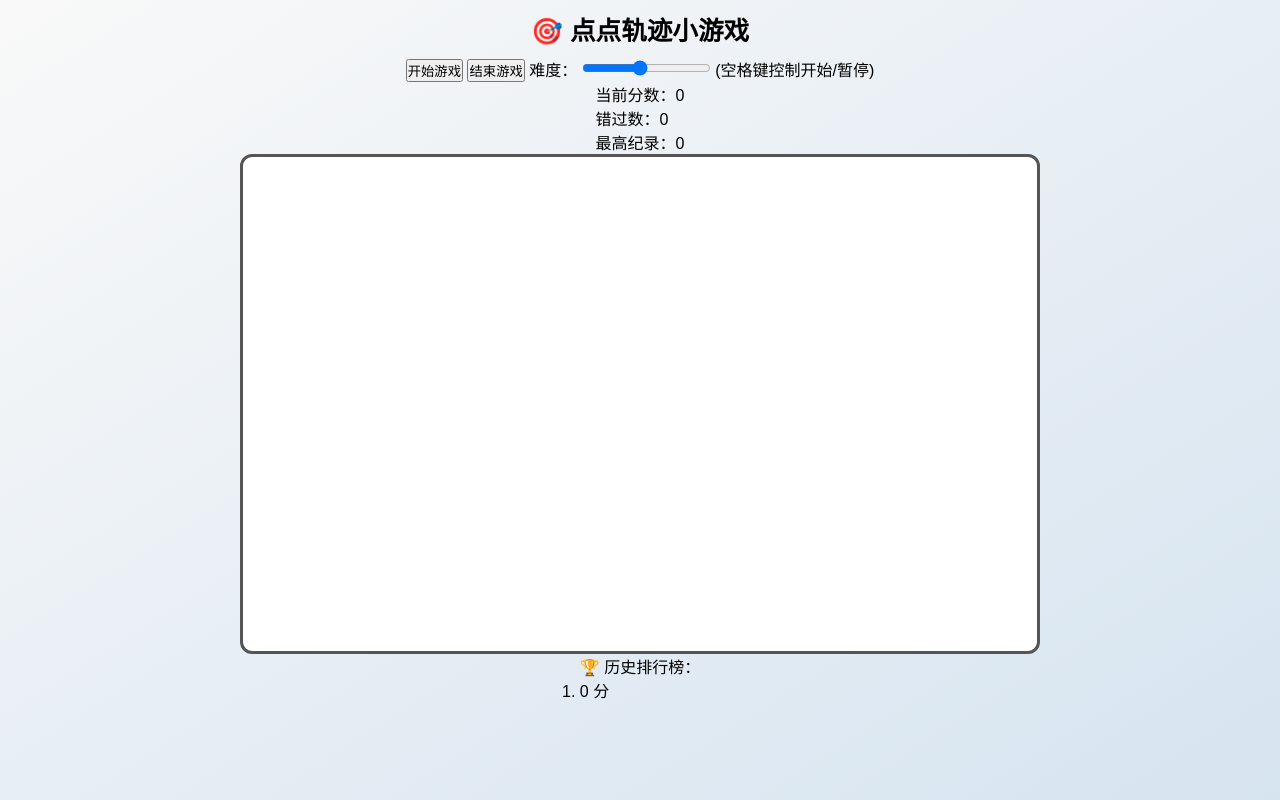
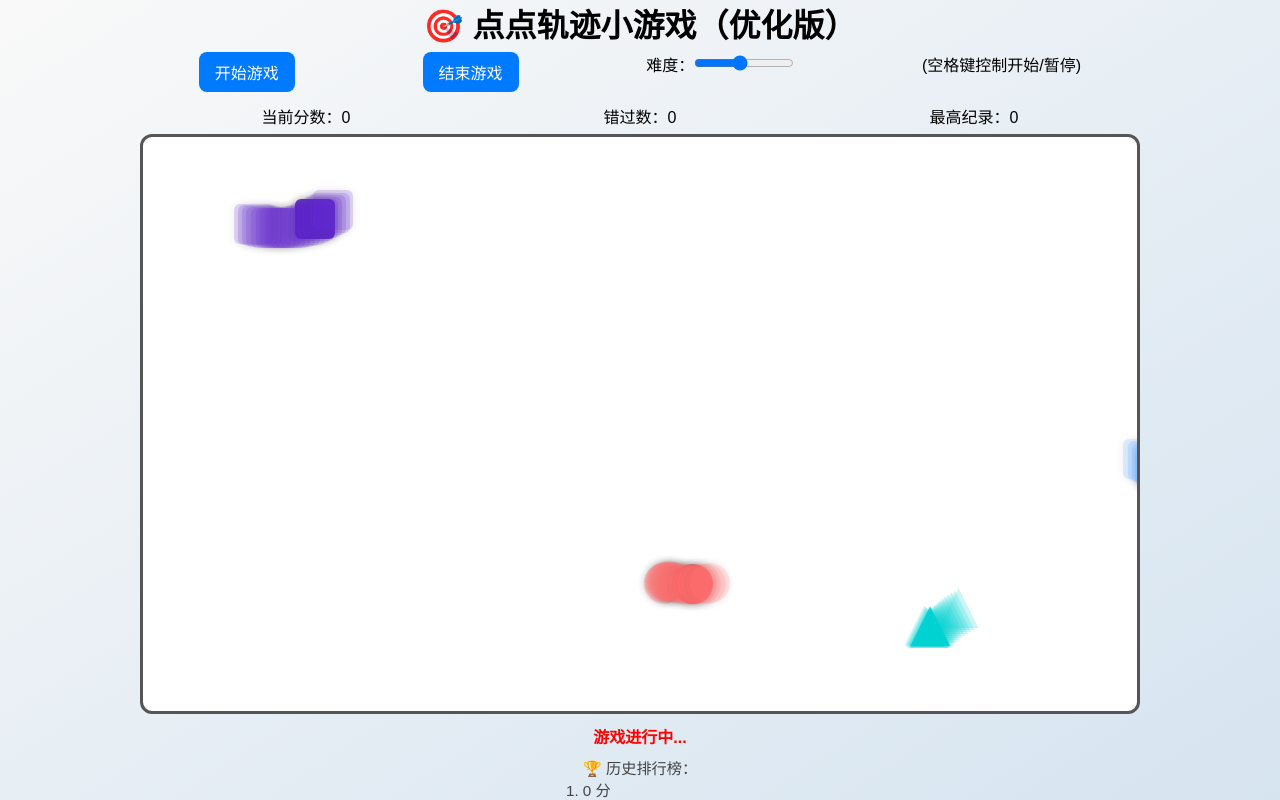
Before and after one commit to Luseduci/dot-game-phone, a plain HTML site: page index.html in a window 1280 px wide. Both pictures are taken after a click on the button "开始游戏". Drawn offline with Linux system fonts and the light colour scheme.

Commit message:
Update index.html

```diff
--- a/index.html
+++ b/index.html
@@ -1,10 +1,9 @@
-
 <!DOCTYPE html>
 <html lang="zh">
 <head>
   <meta charset="UTF-8" />
-  <meta name="viewport" content="width=device-width, initial-scale=1.0, maximum-scale=1.0">
-  <title>点点轨迹小游戏（完整版）</title>
+  <meta name="viewport" content="width=device-width, initial-scale=1.0, maximum-scale=1.0, user-scalable=no" />
+  <title>点点轨迹小游戏（优化版）</title>
   <style>
     * { margin: 0; padding: 0; box-sizing: border-box; }
     body {
@@ -13,41 +12,94 @@
       display: flex;
       flex-direction: column;
       align-items: center;
-      justify-content: start;
+      overflow: hidden;
       height: 100vh;
-      overflow: hidden;
-      touch-action: none;
-      user-select: none;
     }
-    h1 {
-      margin: 10px;
-      font-size: 1.6em;
+    #controls, #scoreBoard {
+      width: 95vw;
+      max-width: 1000px;
+      display: flex;
+      justify-content: space-around;
+      flex-wrap: wrap;
+      gap: 10px;
+      margin: 6px 0;
+      font-size: 1rem;
     }
     #gameArea {
       position: relative;
-      width: 90vw;
-      height: calc(90vw * 0.625);
-      max-width: 800px;
-      max-height: 500px;
+      width: 95vw;
+      height: calc(95vw * 0.625);
+      max-width: 1000px;
+      max-height: 625px;
       border: 3px solid #555;
       border-radius: 12px;
       background: #fff;
       overflow: hidden;
     }
-    canvas {
-      width: 100%;
-      height: 100%;
+    .dot {
+      position: absolute;
+      width: 40px;
+      height: 40px;
+      box-shadow: 0 0 10px rgba(0, 0, 0, 0.3);
+      opacity: 0.9;
+      transition: all 0.1s;
+    }
+    .dot.circle { border-radius: 50%; }
+    .dot.square { border-radius: 6px; }
+    .dot.triangle { clip-path: polygon(50% 0%, 0% 100%, 100% 100%); }
+    .dot:hover { transform: scale(1.2); }
+    .trail {
+      position: absolute;
+      width: 40px;
+      height: 40px;
+      opacity: 0.2;
+      pointer-events: none;
+      z-index: 0;
+    }
+    .particle {
+      position: absolute;
+      width: 6px;
+      height: 6px;
+      border-radius: 50%;
+      pointer-events: none;
+      animation: explode 0.6s ease-out forwards;
+    }
+    @keyframes explode {
+      to {
+        transform: translate(var(--dx), var(--dy)) scale(0.2);
+        opacity: 0;
+      }
+    }
+    #gameOverMsg {
+      color: red;
+      font-size: 1rem;
+      font-weight: bold;
+      margin-top: 10px;
+    }
+    button {
+      padding: 8px 16px;
+      font-size: 1rem;
+      border: none;
+      border-radius: 8px;
+      background-color: #007bff;
+      color: white;
+      cursor: pointer;
+    }
+    button:hover { background-color: #0056b3; }
+    input[type=range] { width: 100px; }
+    #leaderboard {
+      margin-top: 8px;
+      font-size: 0.95rem;
+      color: #444;
     }
   </style>
 </head>
 <body>
-  <h1>🎯 点点轨迹小游戏</h1>
+  <h1>🎯 点点轨迹小游戏（优化版）</h1>
   <div id="controls">
     <button id="startBtn">开始游戏</button>
     <button id="endBtn">结束游戏</button>
-    <label>难度：
-      <input type="range" id="difficulty" min="1" max="10" value="5" />
-    </label>
+    <label>难度：<input type="range" id="difficulty" min="1" max="10" value="5" /></label>
     <span id="pauseHint">(空格键控制开始/暂停)</span>
   </div>
   <div id="scoreBoard">
@@ -56,18 +108,14 @@
     <div>最高纪录：<span id="highScore">0</span></div>
   </div>
   <div id="gameArea"></div>
-  <div id="gameOverMsg"></div>
+  <div id="gameOverMsg">点击开始游戏！</div>
   <div id="leaderboard">
-    🏆 历史排行榜：
-    <ol id="historyScores"></ol>
+    🏆 历史排行榜：<ol id="historyScores"></ol>
   </div>
-
-  <!-- 音效资源 -->
   <audio id="hitSound" src="https://cdn.pixabay.com/audio/2022/03/15/audio_45c9e28a3b.mp3"></audio>
   <audio id="missSound" src="https://cdn.pixabay.com/audio/2022/03/15/audio_fefc226902.mp3"></audio>
   <audio id="endSound" src="https://cdn.pixabay.com/audio/2022/03/15/audio_e126db2995.mp3"></audio>
-
-  <script>
+  <script src="game-enhanced.js">
 const gameArea = document.getElementById('gameArea');
 const startBtn = document.getElementById('startBtn');
 const endBtn = document.getElementById('endBtn');
@@ -116,9 +164,19 @@
   }
 }
 
+function createTrail(x, y, color, shape) {
+  const trail = document.createElement('div');
+  trail.className = `trail dot ${shape}`;
+  trail.style.left = `${x}px`;
+  trail.style.top = `${y}px`;
+  trail.style.backgroundColor = color;
+  gameArea.appendChild(trail);
+  setTimeout(() => trail.remove(), 300);
+}
+
 function createDot() {
   const dot = document.createElement('div');
-      const size = 40;  /* 小尺寸 */
+  const size = 40;
   const shape = getRandomShape();
   const color = getRandomColor();
   dot.className = `dot ${shape}`;
@@ -127,7 +185,6 @@
   const areaW = gameArea.clientWidth;
   const areaH = gameArea.clientHeight;
 
-      // 随机生成点点起始位置
   const side = ['top', 'bottom', 'left', 'right'][Math.floor(Math.random() * 4)];
   let x, y, dx, dy;
 
@@ -138,42 +195,41 @@
     case 'right': x = areaW + size; y = Math.random() * areaH; break;
   }
 
-      const centerX = areaW / 2;
-      const centerY = areaH / 2;
-      const angle = Math.atan2(centerY - y, centerX - x);
+  const targetX = Math.random() * areaW;
+  const targetY = Math.random() * areaH;
+  const angle = Math.atan2(targetY - y, targetX - x);
   dx = Math.cos(angle);
   dy = Math.sin(angle);
 
   let t = 0;
-      const curveStrength = parseInt(difficultySlider.value) * 0.5;
+  const curveStrength = parseInt(difficultySlider.value) * 0.3;
 
   dot.style.left = `${x}px`;
   dot.style.top = `${y}px`;
 
-      dot.onclick = (event) => {
-        // 点击区域判定
+  function handleClick(event) {
     const rect = dot.getBoundingClientRect();
     const dotCenterX = rect.left + rect.width / 2;
     const dotCenterY = rect.top + rect.height / 2;
-        const distance = Math.sqrt(
-          Math.pow(event.clientX - dotCenterX, 2) + Math.pow(event.clientY - dotCenterY, 2)
-        );
+    const dist = Math.hypot((event.clientX || event.touches?.[0]?.clientX) - dotCenterX,
+                            (event.clientY || event.touches?.[0]?.clientY) - dotCenterY);
 
-        if (distance <= rect.width / 2) {  // 点击点在有效区域内
+    if (dist <= rect.width * 0.6) {
       score++;
       scoreDisplay.textContent = score;
       createParticleExplosion(x, y, color);
       hitSound.play();
       dot.remove();
     }
-      };
+  }
+
+  dot.addEventListener('click', handleClick);
+  dot.addEventListener('touchstart', handleClick);
 
   gameArea.appendChild(dot);
 
-      const move = () => {
+  function move() {
     if (!gameArea.contains(dot)) return;
-
-        // 根据难度生成路径
     t += 0.1;
     x += dx * 3 + Math.sin(t * curveStrength) * 2;
     y += dy * 3 + Math.cos(t * curveStrength) * 2;
@@ -181,17 +237,18 @@
     dot.style.left = `${x}px`;
     dot.style.top = `${y}px`;
 
-        // 超出画面边界时消失
+    createTrail(x, y, color, shape);
+
     if (x < -50 || x > areaW + 50 || y < -50 || y > areaH + 50) {
       dot.remove();
       missed++;
       missedDisplay.textContent = missed;
       missSound.play();
-          if (missed >= 150) endGame(true);  // 修改为150个错过点才结束游戏
+      if (missed >= 60) endGame(true);
     } else {
       requestAnimationFrame(move);
     }
-      };
+  }
 
   move();
 }
@@ -202,17 +259,22 @@
   missed = 0;
   scoreDisplay.textContent = 0;
   missedDisplay.textContent = 0;
-      gameOverMsg.textContent = '';
+  gameOverMsg.textContent = '游戏进行中...';
   gameRunning = true;
-      gameInterval = setInterval(createDot, 1000 - difficultySlider.value * 80);
+  const interval = Math.max(200, 1000 - difficultySlider.value * 80);
+  gameInterval = setInterval(createDot, interval);
 }
 
 function pauseGame() {
   if (gameRunning) {
     clearInterval(gameInterval);
     gameRunning = false;
+    gameOverMsg.textContent = '游戏已暂停';
   } else {
-        startGame();
+    gameOverMsg.textContent = '游戏进行中...';
+    const interval = Math.max(200, 1000 - difficultySlider.value * 80);
+    gameInterval = setInterval(createDot, interval);
+    gameRunning = true;
   }
 }
 
@@ -239,11 +301,11 @@
     pauseGame();
   }
 });
-
 difficultySlider.addEventListener('input', () => {
   if (gameRunning) {
     clearInterval(gameInterval);
-        gameInterval = setInterval(createDot, 1000 - difficultySlider.value * 80);
+    const interval = Math.max(200, 1000 - difficultySlider.value * 80);
+    gameInterval = setInterval(createDot, interval);
   }
 });
 
```
Lines whose indentation alone changed are shown as unchanged.
